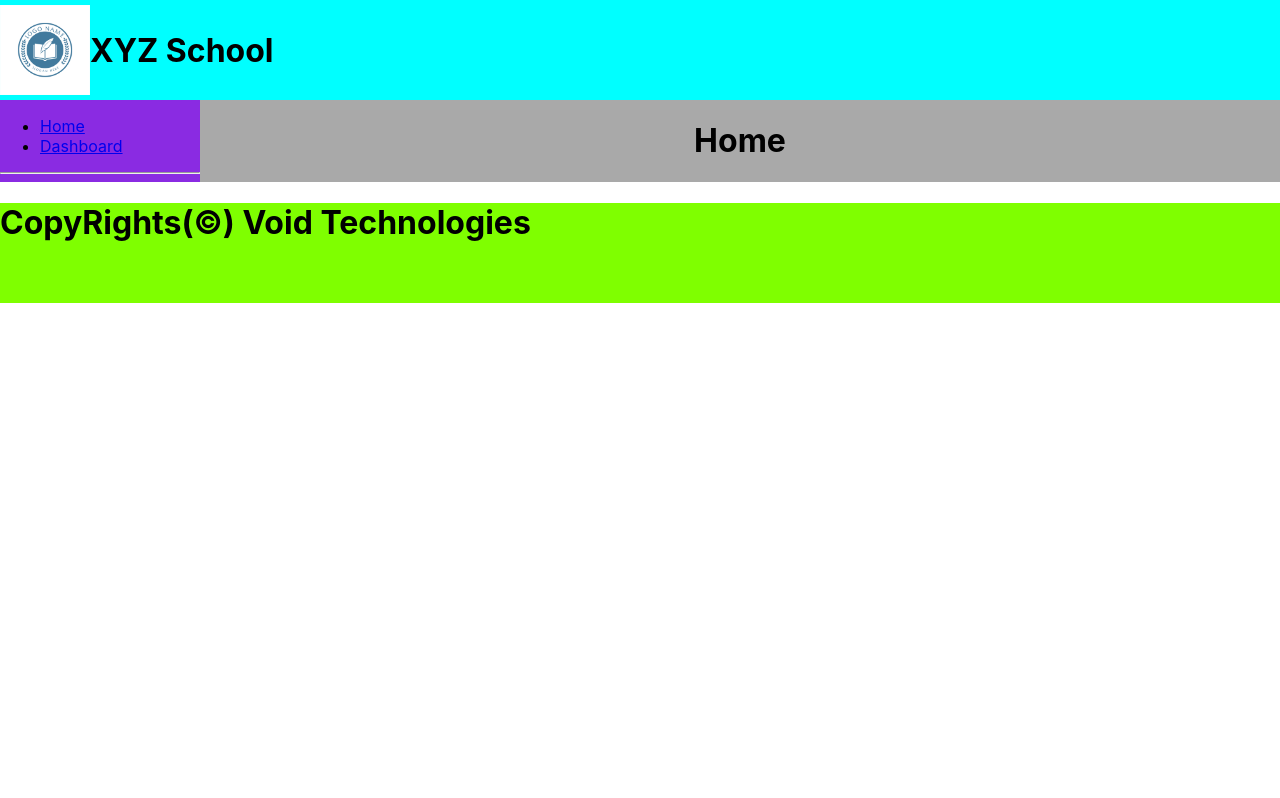
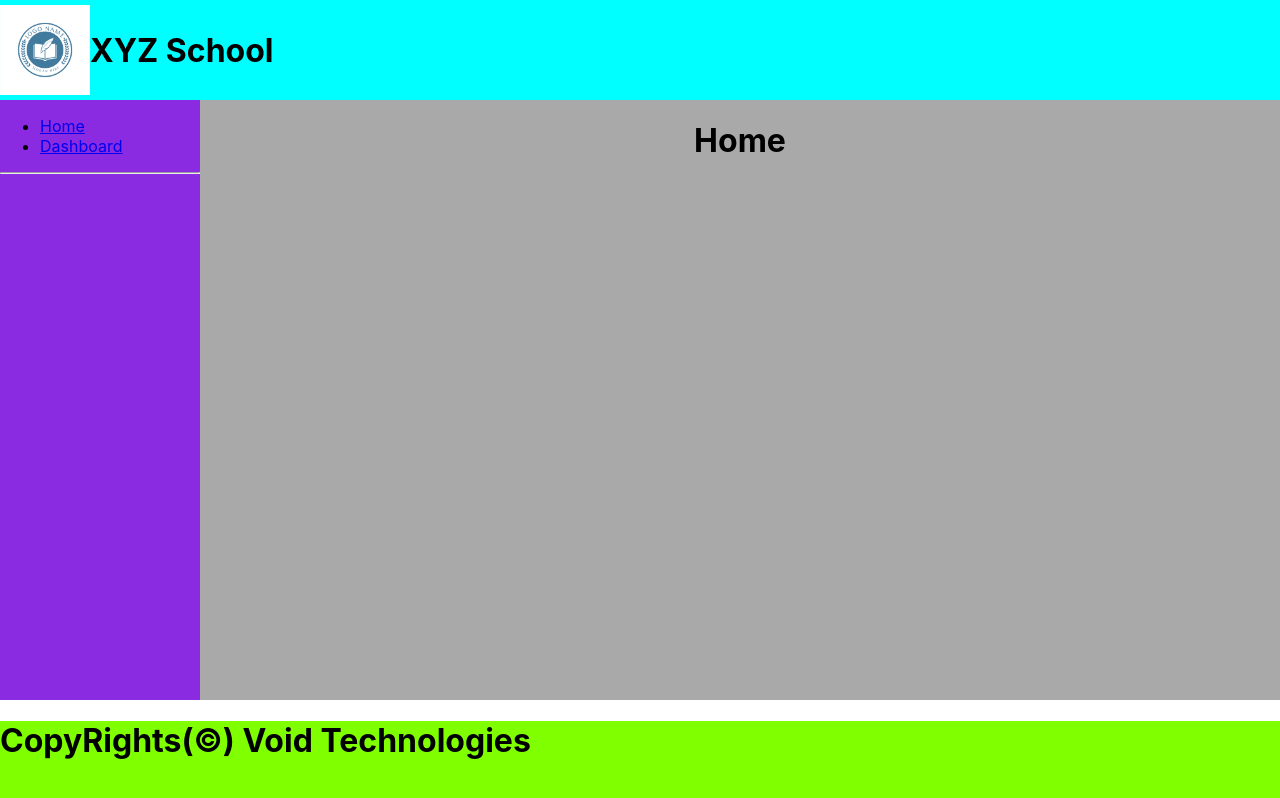
Before and after one commit to bmkamath2000/School-Module, a React (Create React App) app: page / in a window 1280 px wide. Shown: the top 798 px of the page. Built offline with nearby package versions, Linux system fonts and the light colour scheme.

Commit message:
Made css changes and background-v5

```diff
--- a/src/App.css
+++ b/src/App.css
@@ -1,6 +1,3 @@
-body{
- /* position:relative;*/
-}
 .header
 {
   background-color: aqua;
@@ -15,10 +12,12 @@ align-items : center;
   width:200px;
   box-align:start;
   flex-direction: column;
+
 }
 .sidebar
 {
   flex: 1;
+
 }
 
 .body1
@@ -26,6 +25,9 @@ align-items : center;
   background-color: darkgrey;
   box-align:start;
   flex:1;
+  width:"100%";
+  display:"block";
+  min-height: 600px;
 }
 .footer
 {
@@ -45,9 +47,20 @@ align-items : center;
 justify-content: center;
 
   }
+  .centered-items-container
+  {
+    display:flex;
+    flex-direction: row;
+    justify-content: space-evenly;
+  }
+  .centered-items
+  {
+    min-width:200px;
+  }
   .partition-div
   {
     display:flex;
+
   }
 .visible
 {
```
